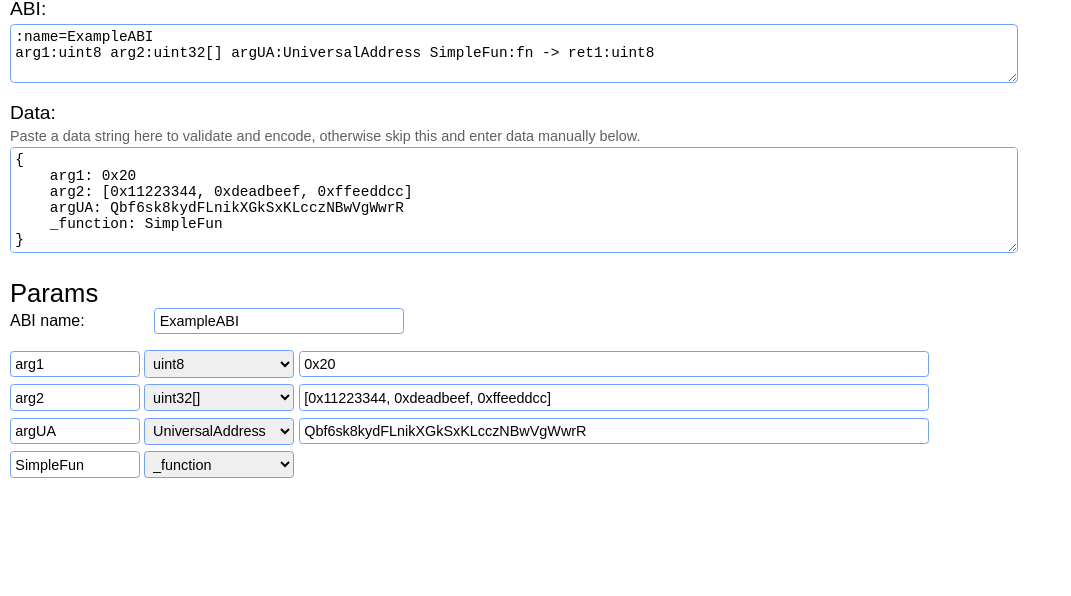
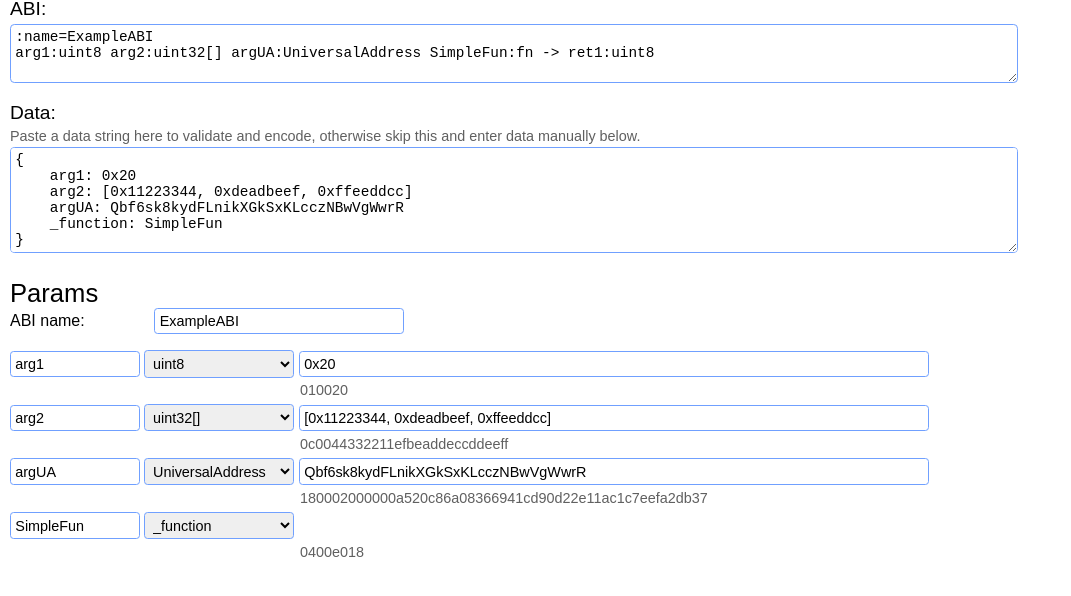
Before and after one commit to timeshifter/abigen, a plain HTML site: page datagen.html in a window 1280 px wide. Shown: the part 74-670 px from the top of the page, without its empty margins (0-1071 px from the left). Drawn offline with nearby package versions, Linux system fonts and the light colour scheme.

Commit message:
encoding added, per-param error checking added

```diff
--- a/datagen.html
+++ b/datagen.html
@@ -101,7 +101,11 @@
         }
 
         ul#params p.encoded {
-            display:none;
+            width:50%;
+            margin-left:290px;
+            margin-top:0.3em;
+            font-size:0.9em;
+            color:#606060;
         }
 
     </style>
@@ -156,7 +160,6 @@ arg1:uint8 arg2:uint32[] argUA:UniversalAddress SimpleFun:fn -> ret1:uint8
                     <option>int16</option>
                     <option>int32</option>
                     <option>int64</option>
-                    <option>char</option>
                     <option>uint8[]</option>
                     <option>uint16[]</option>
                     <option>uint32[]</option>
@@ -165,7 +168,6 @@ arg1:uint8 arg2:uint32[] argUA:UniversalAddress SimpleFun:fn -> ret1:uint8
                     <option>int16[]</option>
                     <option>int32[]</option>
                     <option>int64[]</option>
-                    <option>char[]</option>
                     <option value="fn">_function</option>
                     <option>UniversalAddress</option>
                 </select>
@@ -192,8 +194,9 @@ arg1:uint8 arg2:uint32[] argUA:UniversalAddress SimpleFun:fn -> ret1:uint8
 
         function UpdateABI() {
             $('#abi_feedback').html('');
+            var abi;
             try{
-                var abi = ABIdatagen.ParseContract(txtABI.value);
+                abi = ABIdatagen.ParseContract(txtABI.value);
             }
             catch(e){
                 $('#abi_feedback').html(e);
@@ -228,18 +231,58 @@ arg1:uint8 arg2:uint32[] argUA:UniversalAddress SimpleFun:fn -> ret1:uint8
                 liIdx++;
             }
 
-            UpdateData();
+            UpdateData(abi);
 
         }
 
-        function UpdateData() {
+        function UpdateData(abi) {
+            if(abi==undefined)
+                UpdateABI();
             var data = ABIdatagen.ParseData(txtData.value);
+            console.log(abi);
+            console.log(data);
             $('#params li').each(function() {
-                     for (d of data) {
-                    if (d.Param == $(this).find('input.arg').val()) {
-                        $(this).find('input.param_val').val(d.Val);
+
+                var val;
+
+                if($(this).find('select').val()=='fn'){
+                    val = ABIdatagen.GetFunctionID(abi);
+                }
+                else if($(this).find('select').val()=='UniversalAddress'){
+                    for (d of data) {
+                        if (d.Param == $(this).find('input.arg').val()) {
+                            $(this).find('input.param_val').val(d.Val);
+                            val=ABIdatagen.EncodeUA(d.Val);
+                        }
                     }
+
                 }
+                else{
+                    for (d of data) {
+                        if (d.Param == $(this).find('input.arg').val()) {
+                            $(this).find('input.param_val').val(d.Val);
+
+                            var t='';
+                            for(i of abi.InputParams){
+                                if(i.Val==d.Param){
+                                    t=i.Type;
+                                    break;
+                                }
+                            }
+                            try{
+                                val = ABIdatagen.EncodeValue(t, d.Val)
+                            }
+                            catch(ex) {
+                                val=ex;
+                            }
+                        }
+                    }
+
+
+
+                }
+               $(this).find('p.encoded').html(val);
+
 
             });
         }
--- a/datagen.js
+++ b/datagen.js
@@ -22,6 +22,17 @@ var ABIdatagen = {
         'UniversalAddress'
     ],
 
+    VersionMap: {
+        58: 2,
+        120: 2,
+        50: 5,
+        110: 5,
+        33: 1,
+        92: 1,
+        75: 4,
+        137: 4
+    },
+
     ParseContract: function (contractText) {
         var lines = contractText.split('\n');
         var output = {};
@@ -66,32 +77,21 @@ var ABIdatagen = {
                 if (input_fn_ct > 1)
                     throw 'More than one function defined on ABI input.';
 
-                // fn.OutputParams = {};
-
-                // for (p of out_parts) {
-                //     p_parts = p.split(':');
-                //     if (p_parts.length === 1 && p_parts[0] !== 'void') {
-                //         throw 'Unrecognized syntax on left side of function definition (' + p + ').';
-                //     }
-
-                //     if (p_parts[1] === 'fn') {
-                //         fn.FunctionName = p_parts[0];
-                //     }
-                //     else if (p === 'void') {
-                //         fn.OutputParams['void'] = 'void';
-                //     }
-                //     else {
-                //         if (!this.TypeMap[p_parts[1]]) {
-                //             throw 'Unknown output type (' + p + ').';
-                //         }
-
-                //         fn.OutputParams[p_parts[0]] = this.TypeMap[p_parts[1]];
-
-                //     }
-
-                // }
-
-                //output.Functions.push(fn);
+                output.OutputParams = [];
+
+                for (p of out_parts) {
+                    p_parts = p.split(':');
+                    if (p_parts.length === 1 && p_parts[0] !== 'void') {
+                        throw 'Unrecognized syntax on left side of function definition (' + p + ').';
+                    }
+
+                    if (this.ValidTypes.indexOf(p_parts[1]) == -1) {
+                        throw 'Unknown output type (' + p + ').';
+                    }
+
+                    output.OutputParams.push({ Val: p_parts[0], Type: p_parts[1] });
+
+                }
 
             }
         }
@@ -115,6 +115,115 @@ var ABIdatagen = {
             }
         }
         return output;
+    },
+
+    EncodeValue: function (type, value) {
+        var ret = '';
+        if (type.indexOf('int') >= 0) {
+            if (type.indexOf('[]') == -1) { //single value
+                ret = this.EncodeNumber(type, value);
+            }
+            else {
+                var t = type.replace('[]', '');
+                value = value.replace('[', '').replace(']', '');
+                var nums = value.split(',');
+                for (var i = 0; i < nums.length; i++) {
+                    ret += this.EncodeNumber(t, nums[i].trim());
+                }
+            }
+        }
+        else if (type == 'fn') {
+
+        }
+        else if (type == 'UniversalAddress') {
+
+        }
+        else {
+            throw `Type not recognized (${type}).`;
+        }
+
+        return this.EncodeNumber('uint16', ret.length / 2) + ret;
+    },
+
+    EncodeNumber: function (type, value) {
+        if (typeof(value)=='string' && value.indexOf('0x') == 0)
+            value = parseInt(value, 16);
+
+        var min = 0, max = 0;
+        var bits = parseInt(type.substr(type.indexOf('int') == 0 ? 3 : 4), 10);
+
+        if (type.indexOf('uint') == 0) {
+            max = Math.pow(2, bits) - 1;
+        }
+        else {
+            min = -1 * Math.pow(2, bits - 1);
+            max = Math.pow(2, bits - 1) - 1;
+        }
+
+        if (value < min || value > max) {
+            throw `Value out of range of type ${type}: ${value}.`;
+        }
+
+        var result = '';
+        if (value < 0) {
+            var v2 = value + 1;
+            var v3 = Math.pow(2, bits - 1) + -v2;
+            result= v3.toString(16).padStart(bits / 4, '0');
+        }
+        else {
+            result= value.toString(16).padStart(bits / 4, '0');
+        }
+
+        var l = result.length, ret='';
+
+        for (var i = l - 2; i >= 0; i -= 2){
+            ret += result.substr(i, 2);
+        }
+
+        return ret;
+    },
+
+    GetFunctionID: function (abi) {
+        var funcStr = '', fn;
+        for (i of abi.InputParams) {
+            if (i.Type == 'fn')
+                fn = i;
+            else {
+                funcStr += i.Type + ' ';
+            }
+        }
+        funcStr += abi.ContractName + '_' + fn.Val + ' -> ';
+        for (o of abi.OutputParams) {
+            funcStr += o.Type + ' ';
+        }
+        funcStr = funcStr.trim();
+
+        var sha256 = new jsSHA('SHA-256', 'TEXT');
+        sha256.update(funcStr);
+        var hash = sha256.getHash("HEX");
+
+        return '0400' + hash.substr(hash.length-4);
+
+    },
+
+    EncodeUA: function (UA) {
+
+        var s = base58.decode(UA);
+        var r = '';
+        for (var i = 0; i < s.length; i++) {
+            var v;
+            if (s[i] < 0)
+                s[i] += 256;
+            v = s[i].toString(16);
+            if (v.length == 1)
+                v = '0' + v;
+            r += v;
+        }
+
+        var version = parseInt(r.substr(0, 2), 16), payload = r.substr(2, r.length - 10);
+
+        return '1800' + this.EncodeNumber('uint32', this.VersionMap[version]) + payload;
+
     }
 
 
```
